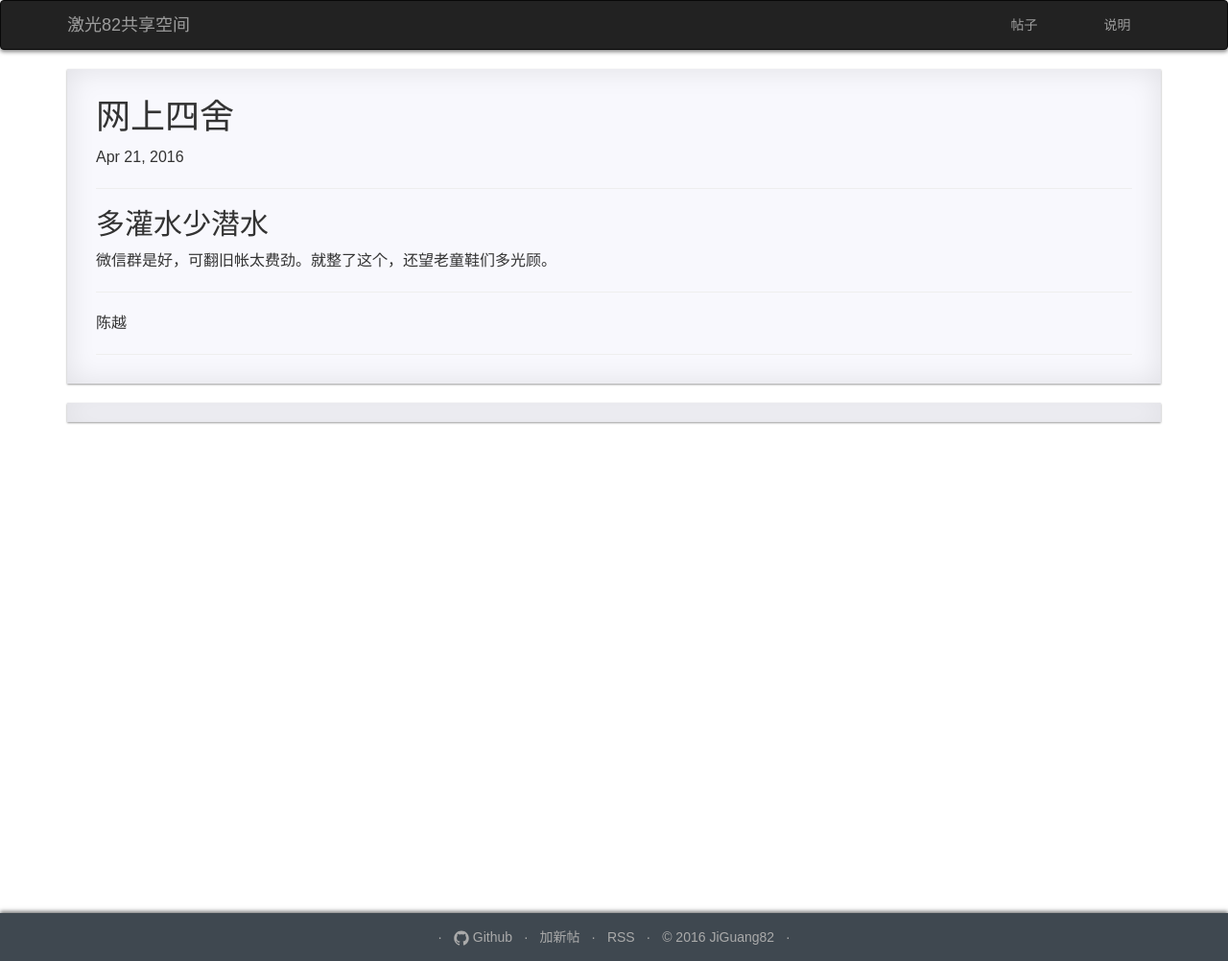
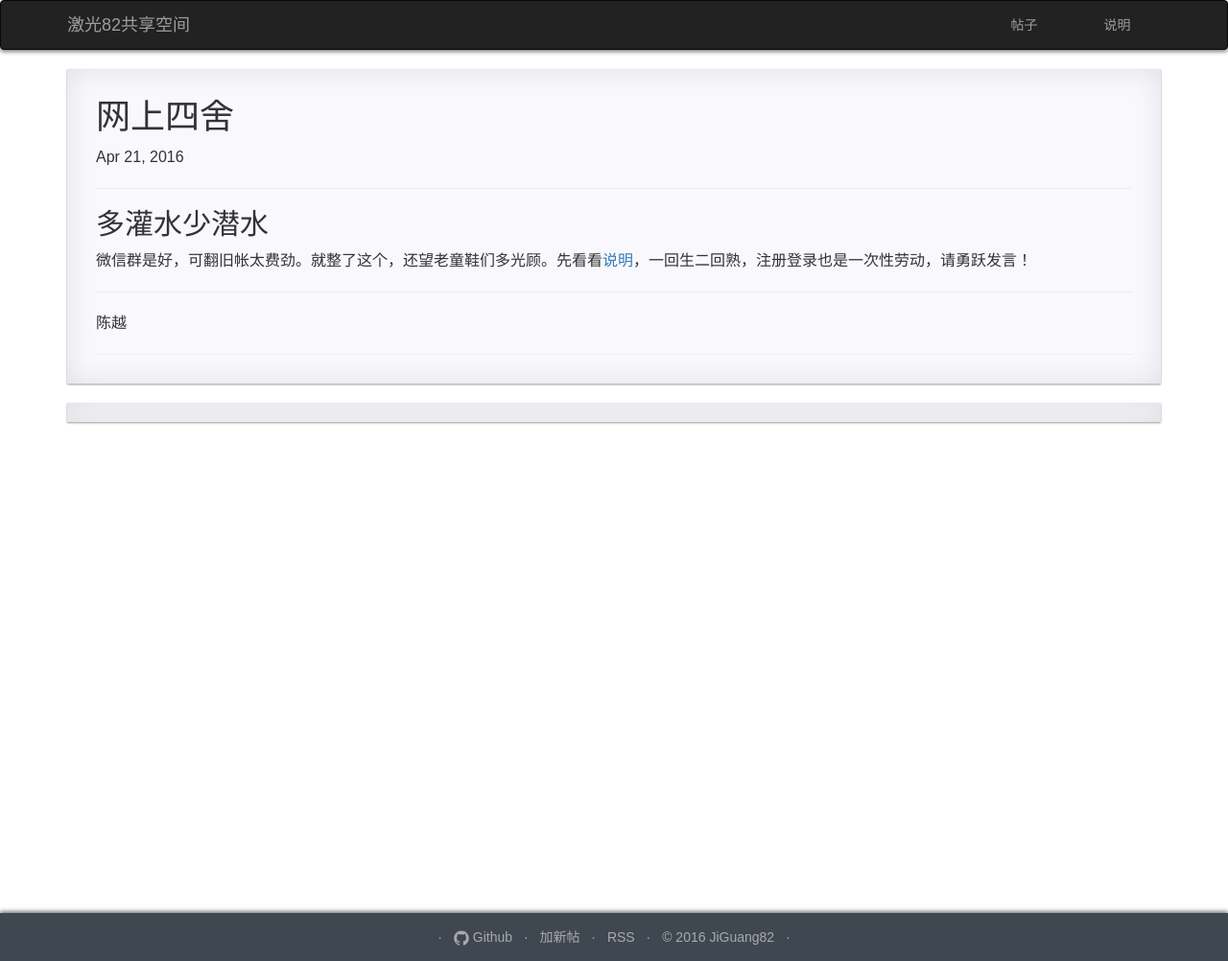
Before and after one commit to jiguang82/jiguang82, a Jekyll site: the page built from _posts/2016-4-21-网上四舍.md, in a window 1280 px wide. Shown: the whole page at 96% size. Built offline with Jekyll 4.4.1, drawn with Linux system fonts in a browser that asks for light colours; comment, search, counter and statistics services are not loaded.

Commit message:
Update 2016-4-21-网上四舍.md

```diff
--- a/_posts/2016-4-21-网上四舍.md
+++ b/_posts/2016-4-21-网上四舍.md
@@ -6,7 +6,7 @@ categories: 广而告之
 
 ## 多灌水少潜水
 
-微信群是好，可翻旧帐太费劲。就整了这个，还望老童鞋们多光顾。
+微信群是好，可翻旧帐太费劲。就整了这个，还望老童鞋们多光顾。先看看[说明](http://jiguang82.github.io/about/)，一回生二回熟，注册登录也是一次性劳动，请勇跃发言！
 
 -----------
 陈越
```
